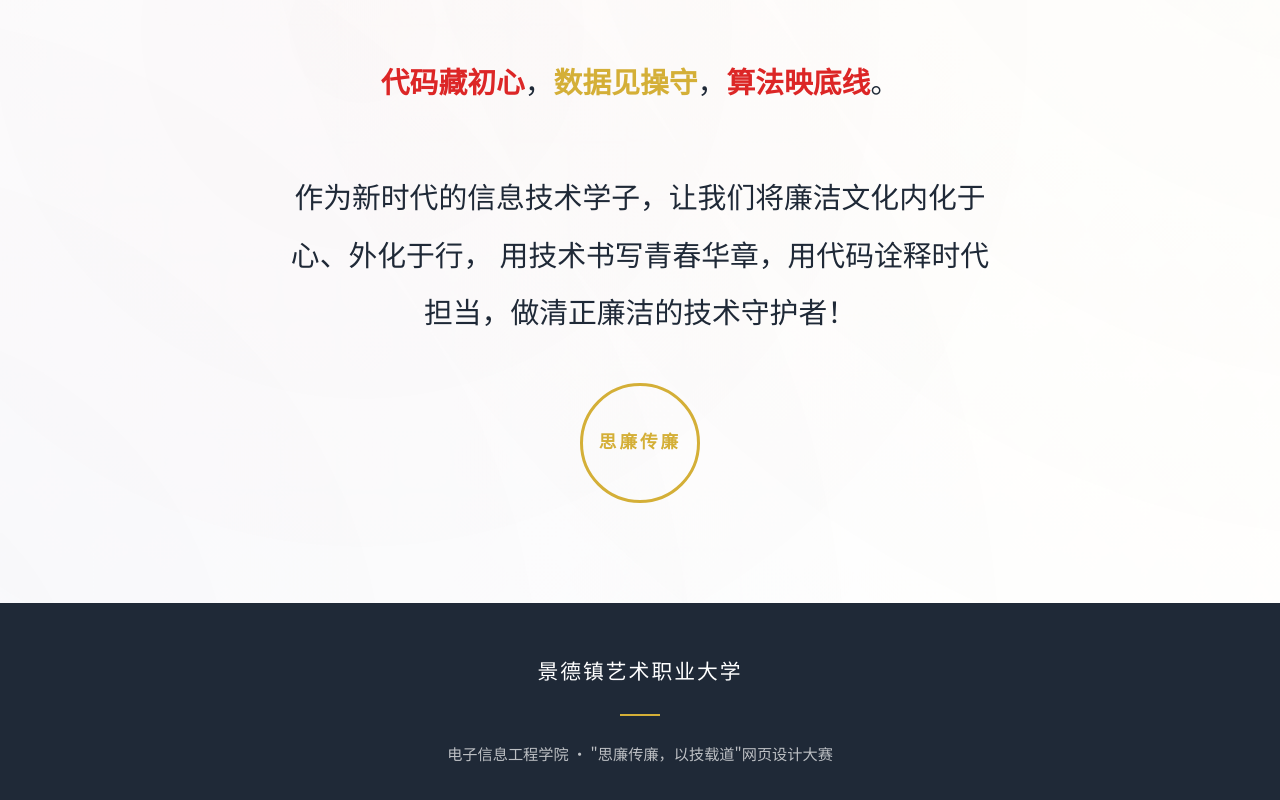
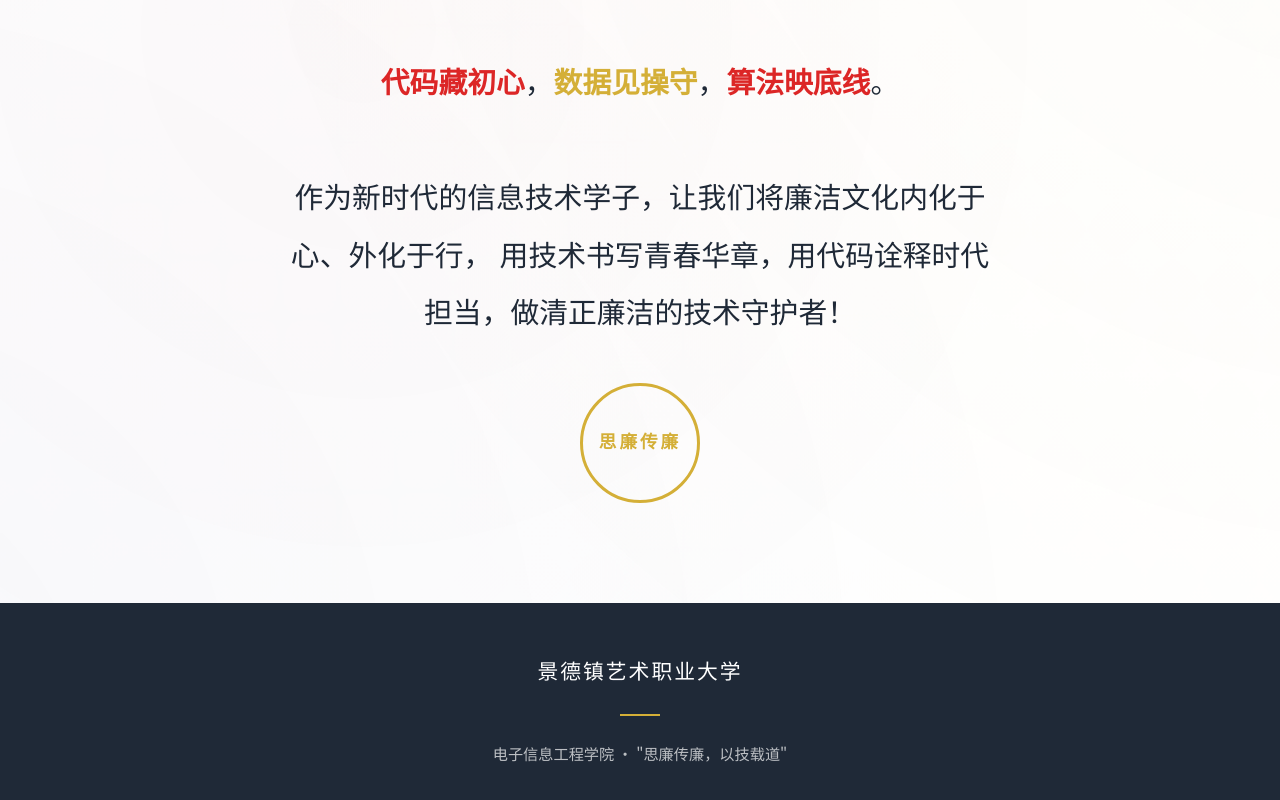
Before and after one commit to freddietosif-code/silian-website, a plain HTML site: page index.html in a window 1280 px wide. Shown: the part 10081-10881 px from the top of the page. Drawn offline with Linux system fonts and the light colour scheme.

Commit message:
Add files via upload

```diff
--- a/index.html
+++ b/index.html
@@ -438,7 +438,7 @@
   <div class="footer-content">
     <span class="footer-logo">景德镇艺术职业大学</span>
     <div class="divider"></div>
-    <p>电子信息工程学院 · "思廉传廉，以技载道"网页设计大赛</p>
+    <p>电子信息工程学院 · "思廉传廉，以技载道"</p>
   </div>
 </footer>
 </main>
```
